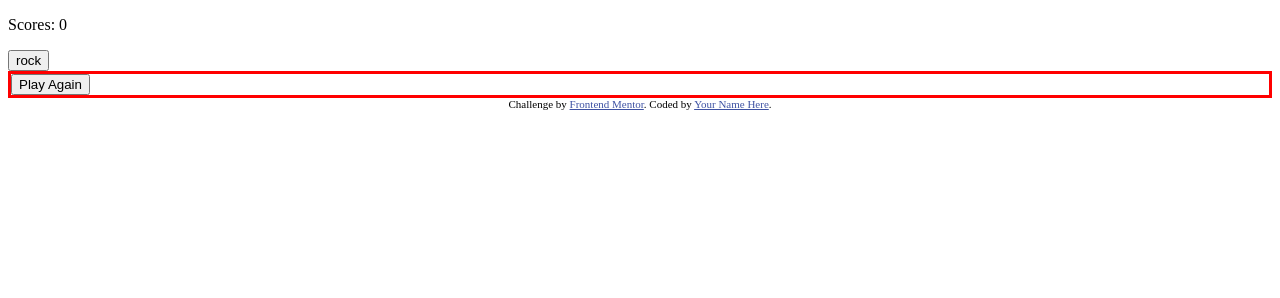
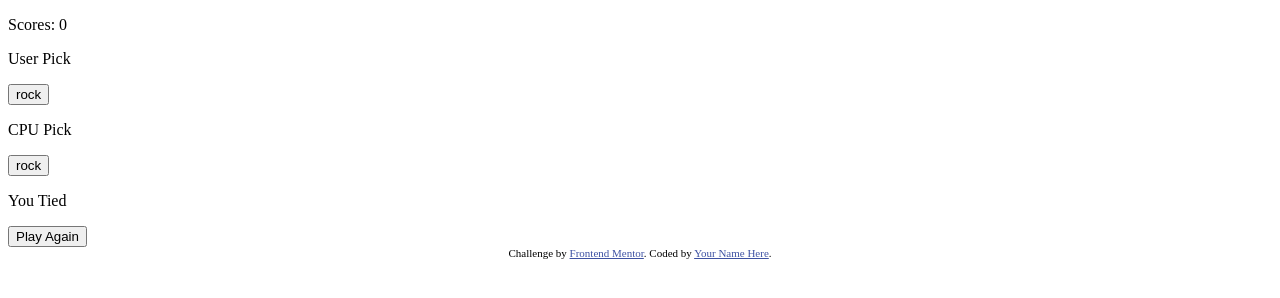
Before and after one commit to just-a-devguy/rock-paper-scissors, a plain HTML site: page index.html in a window 1280 px wide. Both pictures are taken after a click on the button "Rock". Drawn offline with Linux system fonts and the light colour scheme.

Commit message:
added the ability to play in the browser

```diff
--- a/app.js
+++ b/app.js
@@ -5,6 +5,9 @@ replay = document.getElementById("replay");
 scoreValue = document.getElementById("score");
 results = document.getElementById("results");
 choices = document.getElementById("choices");
+userRes = document.getElementById("user");
+cpuRes = document.getElementById("cpu");
+resultMssg = document.getElementById("mssg");
 
 options = [rock, paper, scissor];
 cpuOptions = ["rock", "paper", "scissor"];
@@ -26,29 +29,28 @@ let { user, cpu, score } = gameState;
 function playGame() {
   user = this.id;
   cpu = cpuOptions[Math.floor(Math.random() * options.length)];
-  console.log(`user: ${user}, cpu: ${cpu}`);
   resultPage();
 
   if (user === "rock" && cpu === "paper") {
-    console.log(`${cpu} beats ${user}`);
     score--;
+    resultMssg.innerHTML = "Lose";
   } else if (user === "rock" && cpu === "scissor") {
-    console.log(`${user} beats ${cpu}`);
     score++;
+    resultMssg.innerHTML = "Win";
   } else if (user === "paper" && cpu === "rock") {
-    console.log(`${user} beats ${cpu}`);
     score++;
+    resultMssg.innerHTML = "Win";
   } else if (user === "paper" && cpu === "scissor") {
-    console.log(`${cpu} beats ${user}`);
     score--;
+    resultMssg.innerHTML = "Lose";
   } else if (user === "scissor" && cpu === "rock") {
-    console.log(`${cpu} beats ${user}`);
     score--;
+    resultMssg.innerHTML = "Lose";
   } else if (user === "scissor" && cpu === "paper") {
-    console.log(`${user} beats ${cpu}`);
     score++;
+    resultMssg.innerHTML = "Win";
   } else {
-    console.log("Tie");
+    resultMssg.innerHTML = "Tied";
   }
 
   scoreValue.innerHTML = score;
@@ -58,23 +60,18 @@ function resultPage() {
   choices.style.display = "none";
   results.style.display = "block";
 
-  const newDiv = document.createElement("button");
-  newDiv.id = cpu;
-  const newCont = document.createTextNode(cpu);
+  userRes.innerHTML = user;
 
-  // console.log(newDiv);
-  newDiv.appendChild(newCont);
-
-  document.body.insertBefore(newDiv, results);
+  setTimeout(() => {
+    cpuRes.innerHTML = cpu;
+  }, 1000);
 }
 
 function resetGame() {
   user = "";
   cpu = "";
   scoreValue.innerHTML = score;
-  console.log(`user: ${user} cpu: ${cpu} score: ${score}`);
 
   choices.style.display = "block";
   results.style.display = "none";
-  document.body.removeChild(newDiv);
 }
--- a/index.html
+++ b/index.html
@@ -26,7 +26,6 @@
         color: hsl(228, 45%, 44%);
       }
       #results {
-        border: solid red;
         display: none;
       }
     </style>
@@ -41,7 +40,15 @@
     </div>
 
     <div id="results">
-      <div id="decision-mssg"></div>
+      <p>User Pick</p>
+      <button id="user"></button>
+
+      <p>CPU Pick</p>
+      <button id="cpu"></button>
+
+      <div id="decision-mssg">
+        <p>You <span id="mssg"></span></p>
+      </div>
 
       <button id="replay">Play Again</button>
     </div>
```
